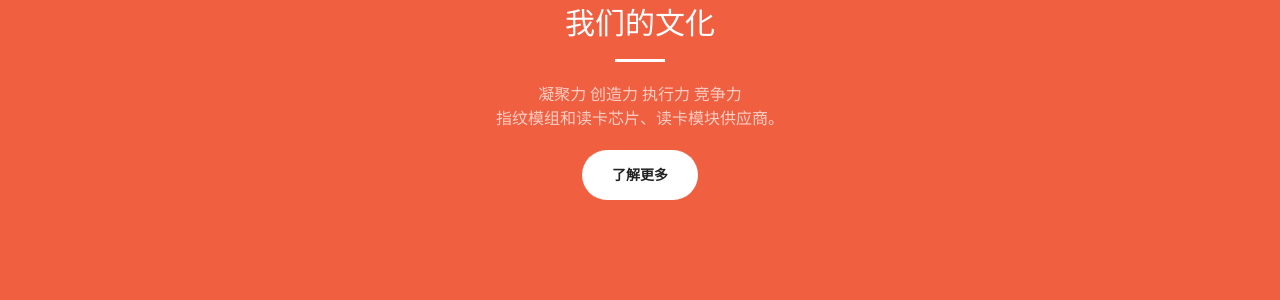
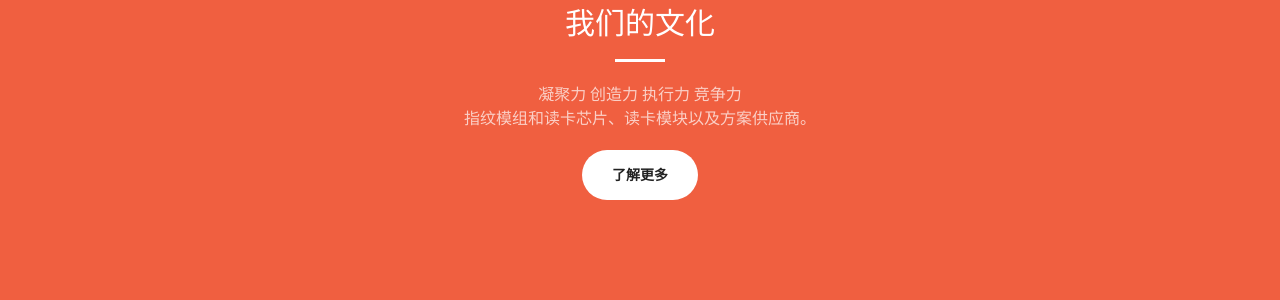
Before and after one commit to easyfp/easyfp.github.io, a Jekyll site: the page built from index.html, in a window 1280 px wide and 900 px high, scrolled down 842 px. Shown: the part 152-452 px from the top of the window. Built offline with Jekyll 4.4.1, drawn with Linux system fonts in a browser that asks for light colours.

Commit message:
Update call-to-action.html

```diff
--- a/_includes/call-to-action.html
+++ b/_includes/call-to-action.html
@@ -4,7 +4,7 @@
             <div class="col-lg-8 col-lg-offset-2 text-center">
                 <h2 class="section-heading">我们的文化</h2>
                 <hr class="light">
-                <p class="text-faded">凝聚力 创造力 执行力 竞争力<br> 指纹模组和读卡芯片、读卡模块供应商。 </p>
+                <p class="text-faded">凝聚力 创造力 执行力 竞争力<br> 指纹模组和读卡芯片、读卡模块以及方案供应商。 </p>
                 <a href="#" class="btn btn-default btn-xl">了解更多</a>
             </div>
         </div>
```
